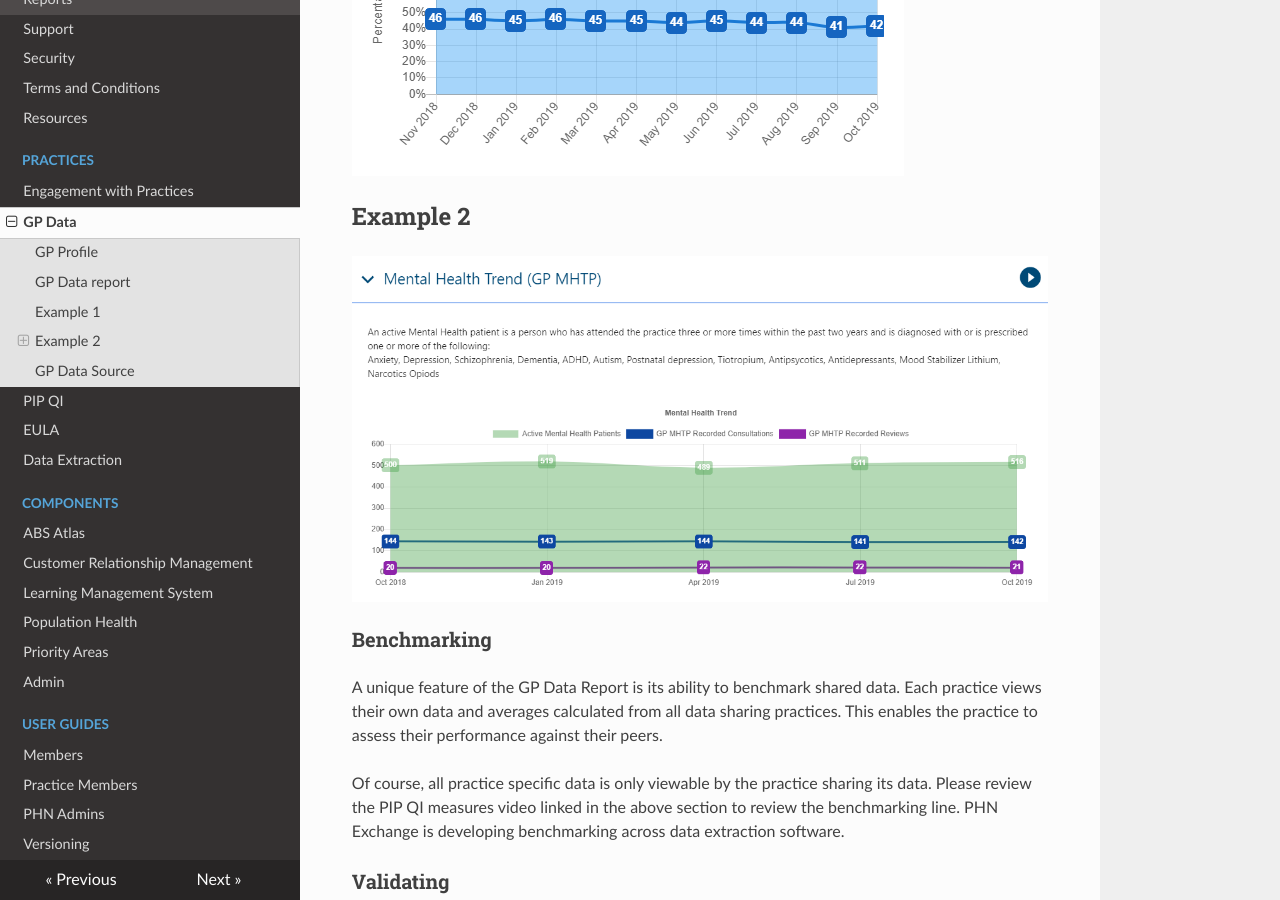
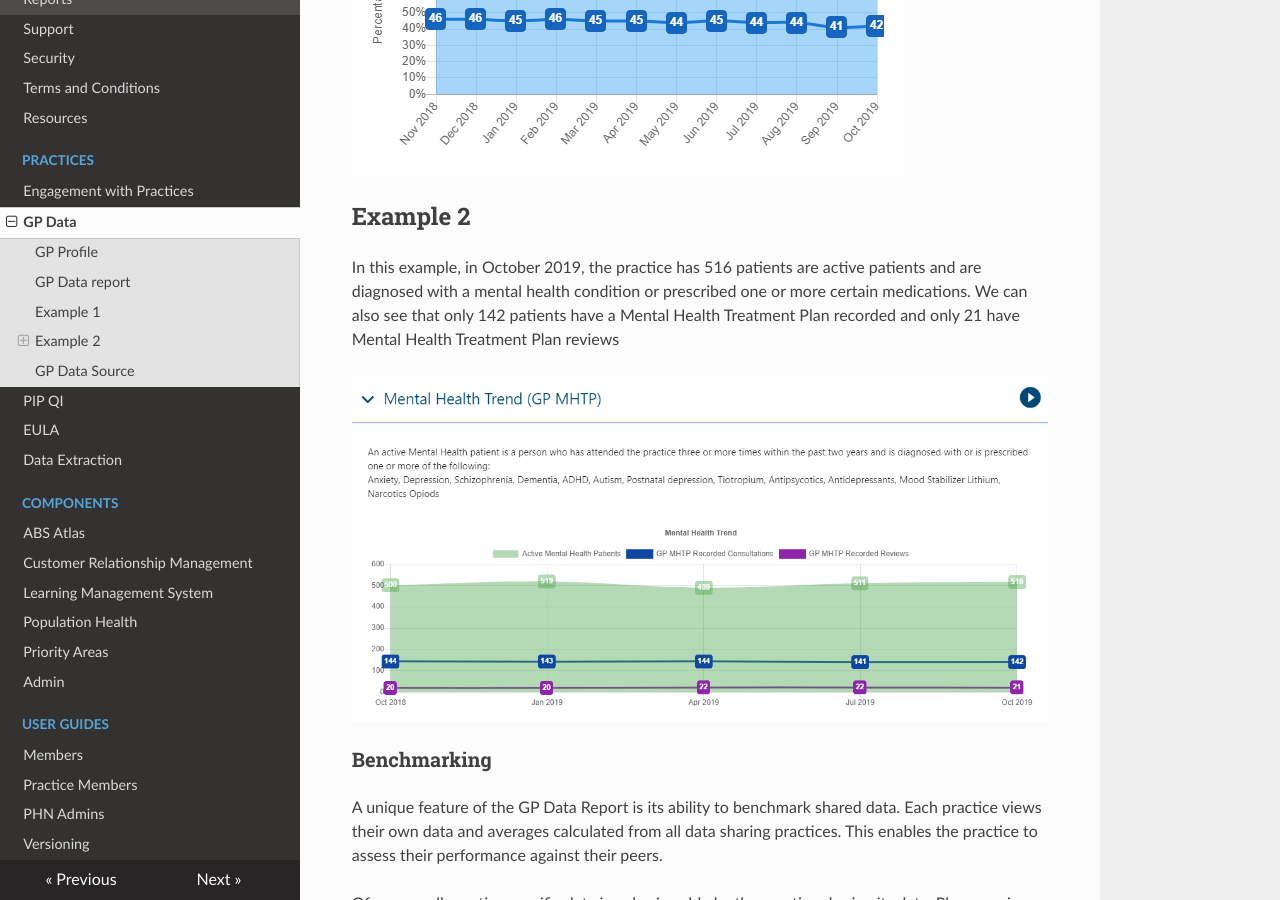
Before and after one commit to MurrayPHN/phn-exchange-docs, an MkDocs documentation site: the page built from docs/practices/gpdata.md, in a window 1280 px wide and 900 px high, scrolled down 1928 px. Built offline with MkDocs 1.6.1, drawn with Linux system fonts in a browser that asks for light colours; nearby versions of some CDN libraries.

Commit message:
Update gpdata.md

```diff
--- a/docs/practices/gpdata.md
+++ b/docs/practices/gpdata.md
@@ -35,6 +35,9 @@ In this case there is a view of the last 15 months and this chart shows that as
 
 ## Example 2
 
+In this example, in October 2019, the practice has 516 patients are active patients and are diagnosed with a mental health condition
+or prescribed one or more certain medications. We can also see that only 142 patients have a Mental Health Treatment Plan recorded and only 21 have Mental Health Treatment Plan reviews
+
 ![GP profile form](../../img/PIP2.PNG)
 
 ### Benchmarking
```
